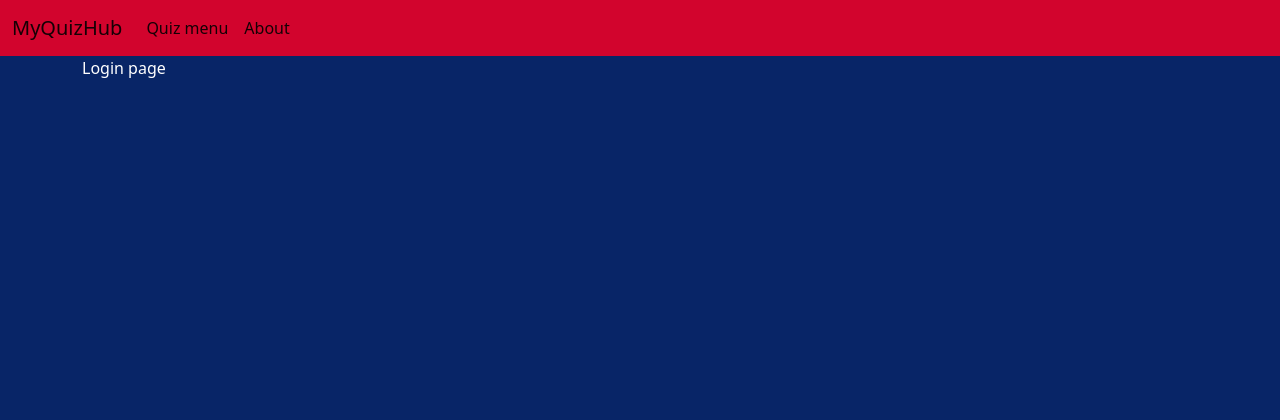
After one commit to MariuszPaluch2001/my-quiz-app, a Django app: template app/templates/login_form.html in a window 1280 px wide. The commit adds this page. Shown: the top 420 px of the page. Run offline with Django 3.2, Linux system fonts and the light colour scheme; the template is opened without the code that fills it, so the values that code supplies are empty.

Commit message:
Add login and register form.

```diff
--- a/app/templates/home.html
+++ b/app/templates/home.html
@@ -9,7 +9,7 @@ Home page
       <button type="button" class="btn btn-success"><a href="{% url 'quiz_menu'%}">Explore</a></button>
       <button type="button" class="btn btn-success"><a href="{% url 'add_category'%}">Add quiz</a></button>
       <button type="button" class="btn btn-success"><a href="{% url 'add_question'%}">Add question</a></button>
-      <button type="button" class="btn btn-success">Log in</button>
+      <button type="button" class="btn btn-success"><a href="{% url 'login'%}">Login</a></button>
       <button type="button" class="btn btn-danger">Log out</button>
     </div>
 
--- /dev/null
+++ b/app/templates/login_form.html
@@ -0,0 +1,5 @@
+{% extends 'base.html' %}
+
+  {% block content %}
+    <p>Login page</p>
+  {% endblock %}
--- /dev/null
+++ b/app/templates/register_form.html
@@ -0,0 +1,5 @@
+{% extends 'base.html' %}
+
+  {% block content %}
+    <p>Register page</p>
+  {% endblock %}
--- a/app/urls.py
+++ b/app/urls.py
@@ -8,6 +8,8 @@ urlpatterns = [
     path('quiz_menu', views.render_quiz_menu, name="quiz_menu"),
     path('add_category', views.render_add_category, name="add_category"),
     path('add_question', views.render_add_question, name="add_question"),
+    path('register', views.render_register, name="register"),
+    path('login', views.render_login, name="login"),
 
 ]
 
--- a/app/views.py
+++ b/app/views.py
@@ -16,3 +16,9 @@ def render_add_category(request):
 
 def render_add_question(request):
     return render(request, "add_question.html")
+
+def render_register(request):
+    return render(request, "register_form.html")
+
+def render_login(request):
+    return render(request, "login_form.html")
```
Also changed, not shown: app/templates/base.html (+0 -22 lines).
